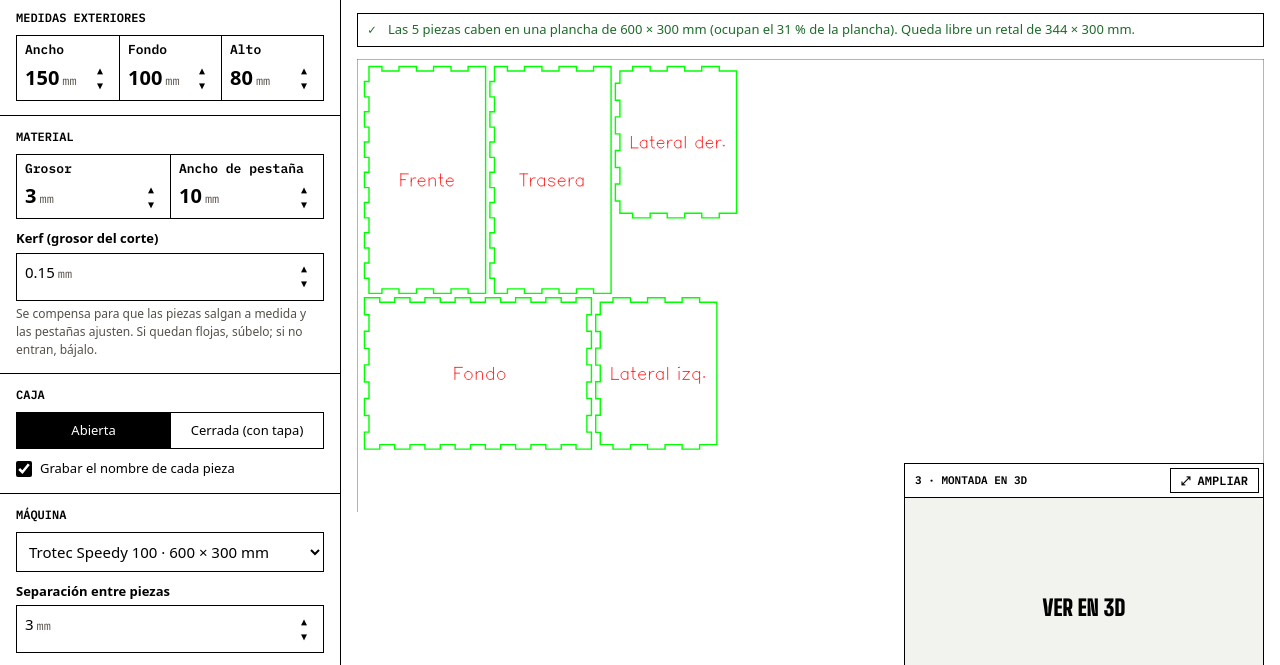
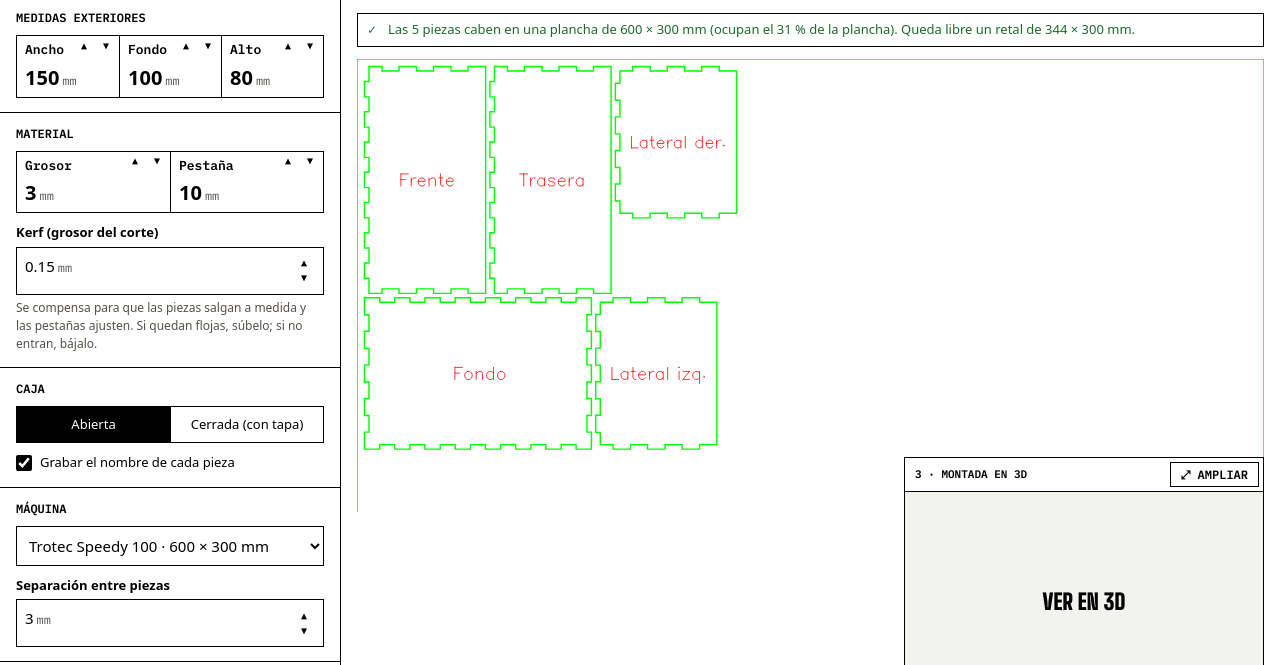
Before and after one commit to soluciones-carabanchel/soluciones-carabanchel.github.io, a plain HTML site: page cajas/index.html in a window 1280 px wide. Shown: the part 87-752 px from the top of the page. Drawn offline with Linux system fonts and the light colour scheme.

Commit message:
Flechas que repiten al mantener pulsado y cifras largas que caben
- Mantener pulsada una flecha sube o baja el valor cada vez más rápido.
- En las celdas de medidas, las flechas van arriba a la derecha junto al
  nombre y la cifra usa todo el ancho; con más de 4 caracteres la letra
  baja a 16 px (cabe 1200.5 mm).
- «Ancho de pestaña» pasa a «Pestaña» para dejar sitio a las flechas.

Co-Authored-By: Claude Opus 5.5 <noreply@anthropic.com>
Claude-Session: https://claude.ai/code/session_018R7qLZwxYrdUphioYiF5gd

```diff
--- a/cajas/index.html
+++ b/cajas/index.html
@@ -52,7 +52,7 @@
             <legend>Material</legend>
             <div class="campos dos">
               <label>Grosor <span class="unidad"><input type="number" name="grosor" value="3" min="0.5" step="0.1" inputmode="decimal" list="grosores"></span></label>
-              <label>Ancho de pestaña <span class="unidad"><input type="number" name="pestana" value="10" min="2" step="0.5" inputmode="decimal"></span></label>
+              <label>Pestaña <span class="unidad"><input type="number" name="pestana" value="10" min="2" step="0.5" inputmode="decimal"></span></label>
             </div>
             <datalist id="grosores"><option value="2"><option value="3"><option value="4"><option value="5"><option value="6"></datalist>
             <label class="separado">Kerf (grosor del corte) <span class="unidad"><input type="number" name="kerf" value="0.15" min="0" max="1" step="0.01" inputmode="decimal"></span>
--- a/comun/unidades.js
+++ b/comun/unidades.js
@@ -12,26 +12,60 @@ export function prepararUnidades(raiz = document) {
     caja.addEventListener('mousedown', (e) => {
       if (e.target === caja) { e.preventDefault(); input.focus(); }
     });
+    // En las celdas (.campos) las flechas van junto al nombre: lo envolvemos para
+    // dejarles sitio sin que se monten encima.
+    const etiqueta = caja.closest('label');
+    if (caja.closest('.campos') && etiqueta?.firstChild?.nodeType === Node.TEXT_NODE && etiqueta.firstChild.textContent.trim()) {
+      const nombre = document.createElement('span');
+      nombre.className = 'nombre-campo';
+      nombre.textContent = etiqueta.firstChild.textContent.trim();
+      etiqueta.firstChild.replaceWith(nombre);
+    }
     // Flechas de subir y bajar al borde derecho, fuera de la cifra y de la unidad.
     if (input.type === 'number' && !caja.querySelector('.flechas')) {
       const flechas = document.createElement('span');
       flechas.className = 'flechas';
-      for (const [signo, etiqueta] of [[1, 'Subir'], [-1, 'Bajar']]) {
+      for (const [signo, texto] of [[1, 'Subir'], [-1, 'Bajar']]) {
         const b = document.createElement('button');
         b.type = 'button';
         b.tabIndex = -1; // con el teclado ya están las flechas arriba/abajo
-        b.setAttribute('aria-label', `${etiqueta} ${input.closest('label')?.firstChild?.textContent?.trim() ?? ''}`.trim());
+        b.setAttribute('aria-label', `${texto} ${etiqueta?.textContent?.trim().split('\n')[0] ?? ''}`.trim());
         b.textContent = signo > 0 ? '▲' : '▼';
-        b.addEventListener('mousedown', (e) => e.preventDefault());
-        b.addEventListener('click', () => {
+        // Mantener pulsado repite, cada vez más rápido, como las flechas del navegador.
+        let espera = 0;
+        const paso = () => {
           signo > 0 ? input.stepUp() : input.stepDown();
           input.dispatchEvent(new Event('input', { bubbles: true }));
+        };
+        const parar = () => {
+          if (!espera) return;
+          clearTimeout(espera);
+          espera = 0;
           input.dispatchEvent(new Event('change', { bubbles: true }));
+        };
+        b.addEventListener('pointerdown', (e) => {
+          if (e.button !== 0) return;
+          e.preventDefault();
+          b.setPointerCapture?.(e.pointerId);
+          paso();
+          let ritmo = 70;
+          const repetir = () => {
+            paso();
+            ritmo = Math.max(20, ritmo * 0.93);
+            espera = setTimeout(repetir, ritmo);
+          };
+          espera = setTimeout(repetir, 400);
         });
+        for (const ev of ['pointerup', 'pointercancel', 'lostpointercapture']) b.addEventListener(ev, parar);
+        b.addEventListener('contextmenu', (e) => e.preventDefault());
         flechas.append(b);
       }
       caja.append(flechas);
     }
+    // Cifras largas (p. ej. 1200,5): letra algo más pequeña para que quepan.
+    const largo = () => caja.classList.toggle('largo', input.value.length > 4);
+    input.addEventListener('input', largo);
+    largo();
     if (nativo) continue;
     const ajustar = () => { input.style.width = `${Math.max(1, input.value.length) + 0.5}ch`; };
     input.addEventListener('input', ajustar);
--- a/estilos.css
+++ b/estilos.css
@@ -150,7 +150,7 @@ h3 { font-size: 24px; }
 .panel legend + * { clear: both; }
 .campos { display: grid; grid-template-columns: repeat(3, minmax(0, 1fr)); border: var(--raya); }
 .campos.dos { grid-template-columns: repeat(2, minmax(0, 1fr)); }
-.campos > label { padding: 4px 8px 6px; font-family: var(--mono); font-size: 11px; font-weight: 400; gap: 0; }
+.campos > label { position: relative; padding: 4px 8px 6px; font-family: var(--mono); font-size: 11px; font-weight: 400; gap: 0; }
 .campos > label + label { border-left: var(--raya); }
 .campos > label input { border: 0 !important; padding: 0 !important; font: 600 20px var(--texto) !important; background: transparent !important; outline: 0; }
 .campos > label:focus-within { background: var(--acento); }
@@ -177,12 +177,18 @@ h3 { font-size: 24px; }
 .unidad .flechas { order: 3; margin-left: auto; align-self: center; display: flex; flex-direction: column; }
 .unidad::after { order: 2; }
 .unidad .flechas button {
-  display: block; width: 22px; height: 15px; padding: 0; border: 0; background: transparent;
+  display: block; width: 22px; height: 15px; touch-action: none; user-select: none; -webkit-user-select: none; padding: 0; border: 0; background: transparent;
   font: 10px/1 var(--mono); color: var(--tinta); cursor: pointer;
 }
 .unidad .flechas button:hover { background: var(--acento); color: var(--acento-texto); }
 .campos .unidad { border: 0; padding: 0; background: transparent; }
 .campos .unidad:focus-within { outline: 0; }
+/* En las celdas, las flechas van arriba a la derecha, junto al nombre, y la cifra
+   tiene todo el ancho; si es larga, la letra baja un poco. */
+.campos .unidad .flechas { position: absolute; top: 2px; right: 2px; flex-direction: row; }
+.campos .unidad.largo input { font-size: 16px !important; }
+.campos .nombre-campo { display: block; padding-right: 46px; white-space: nowrap; overflow: hidden; text-overflow: ellipsis; }
+.unidad input { min-width: 0; }
 .opciones { display: grid; grid-auto-flow: column; grid-auto-columns: minmax(0, 1fr); border: var(--raya); }
 .panel .opciones label { flex-direction: row; align-items: center; justify-content: center; gap: 6px; font-weight: 500; padding: 8px; cursor: pointer; text-align: center; }
 .panel .opciones label + label { border-left: var(--raya); }
```
